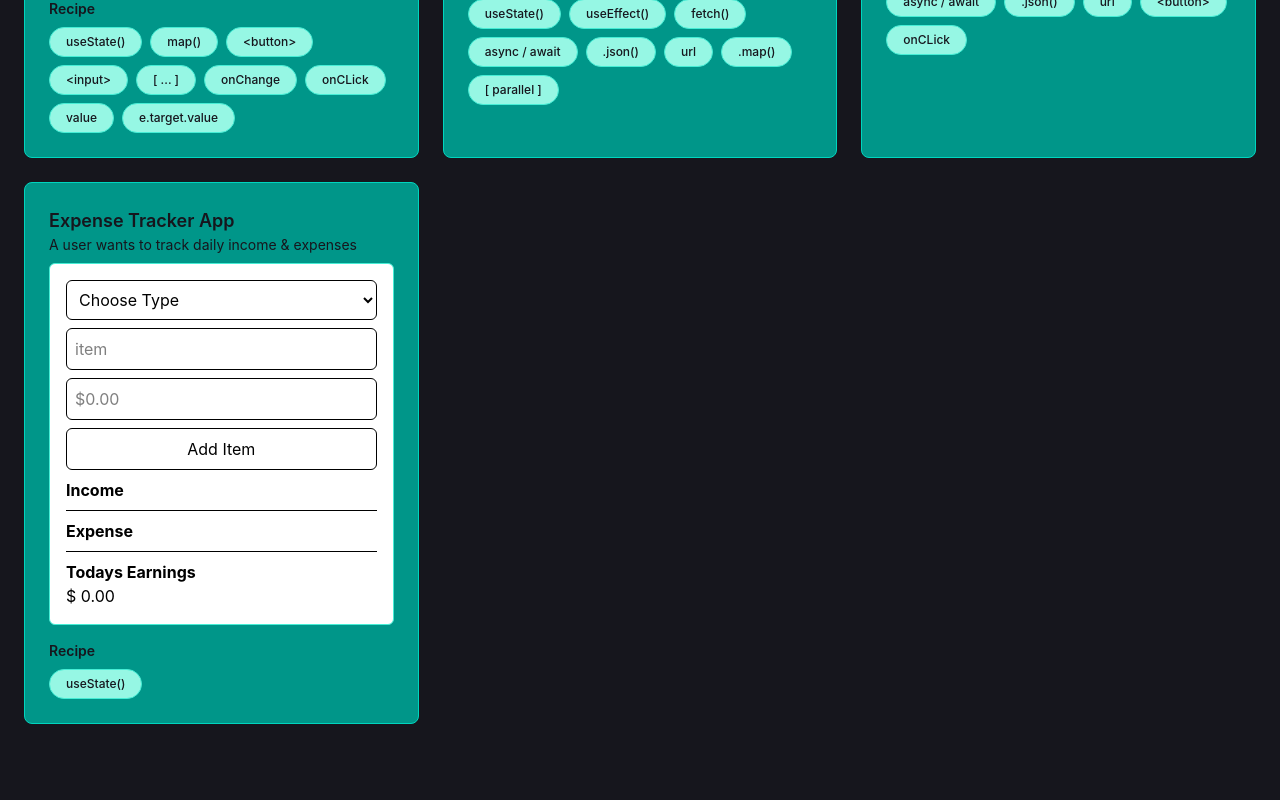
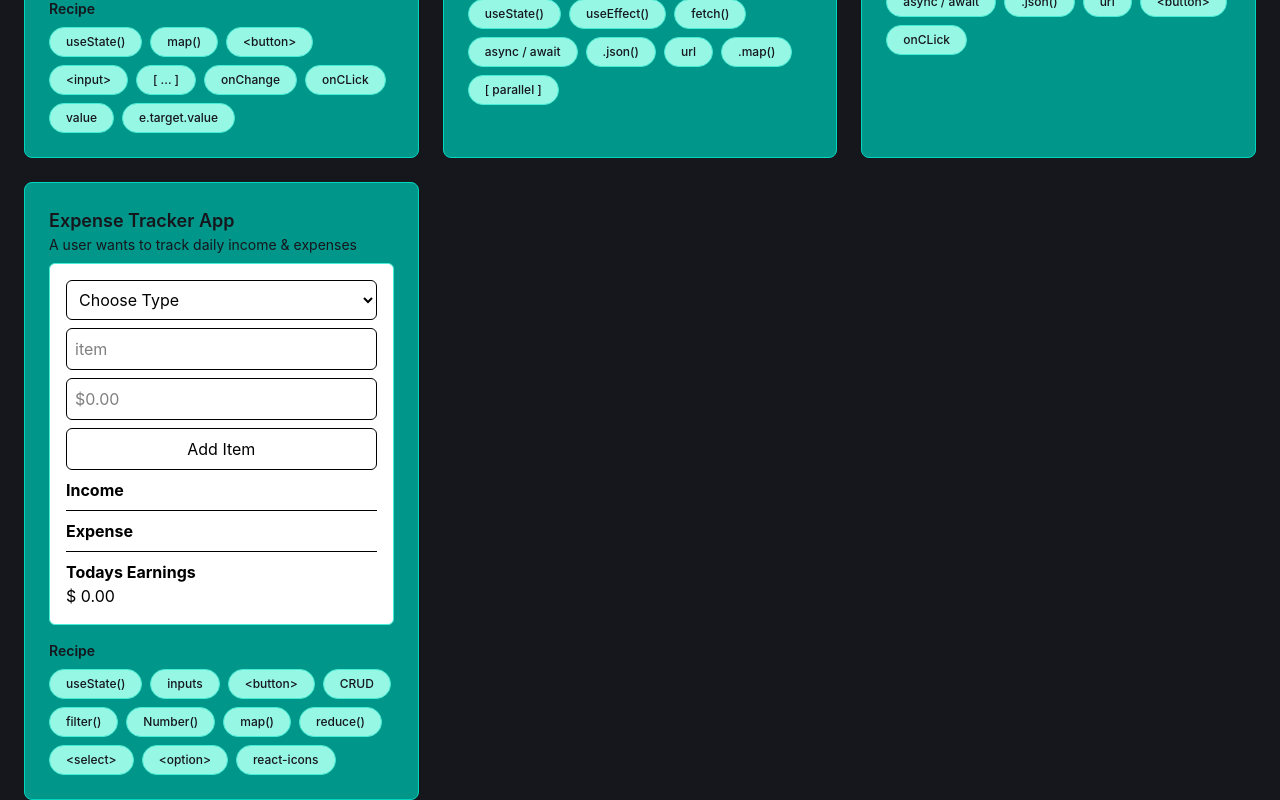
Before and after one commit to Riot-Mind-Studios-LLC/react-sandbox, a React (Vite) app: page / in a window 1280 px wide. Shown: the part 468-1268 px from the top of the page. Before the commit the page ends 1192 px from the top, so only its background shows below. Built offline with nearby package versions, Linux system fonts and the light colour scheme.

Commit message:
added tags for expense tracker project

```diff
--- a/src/data/sandboxDetailData.js
+++ b/src/data/sandboxDetailData.js
@@ -59,7 +59,19 @@ const detail = [
   {
     title: "Expense Tracker App",
     description: "A user wants to track daily income & expenses",
-    tags: ["useState()"],
+    tags: [
+      "useState()",
+      "inputs",
+      "<button>",
+      "CRUD",
+      "filter()",
+      "Number()",
+      "map()",
+      "reduce()",
+      "<select>",
+      "<option>",
+      "react-icons",
+    ],
     demo: ExpenseTrackerApp, // calling the component that renders the concept; so it can be used in the CoreCard.jsx component
     category: "Sandbox Project",
   },
```
Also changed, not shown: 1 other file (tests, documents, lock files or other folders).
